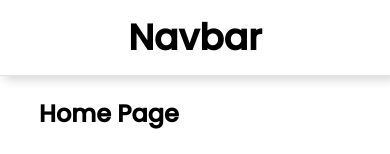
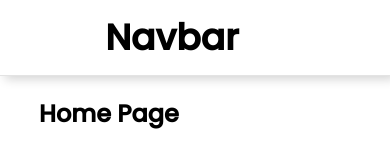
Before and after one commit to Sachin-U-Krishna/React-responsive-navbar, a React (Create React App) app: page / in a window 390 px wide. Shown: the top 154 px of the page. Built offline with nearby package versions, Linux system fonts and the light colour scheme; some icons are missing.

Commit message:
Bug Fix v2
Use of flex instead of absolute

```diff
--- a/src/Components/navbar.css
+++ b/src/Components/navbar.css
@@ -82,11 +82,6 @@ body {
 }
 
 @media (max-width: 768px) {
-    .hamburger {
-        position: absolute;
-        top: 1.8vh;
-        right: 1.5vw;
-    }
 
     #navbar {
         display: block;
@@ -102,11 +97,12 @@ body {
     #navbar {
         padding-top: .62em;
         padding-bottom: .62em;
+        display: flex;
     }
 
     #navbar #nav-title {
-        display: flex;
-        justify-content: center;
+        margin: auto;
+        padding: auto;
     }
 
     #navbar ul>a{
```
